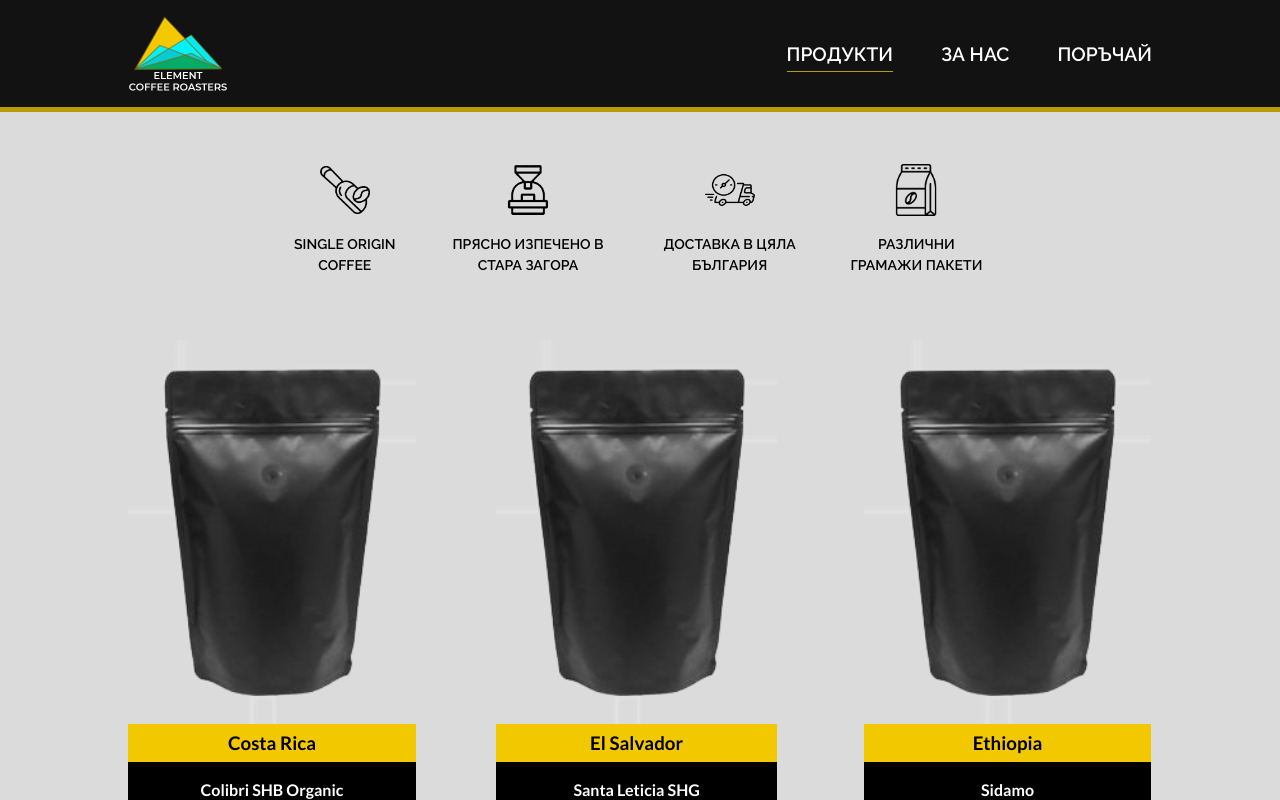
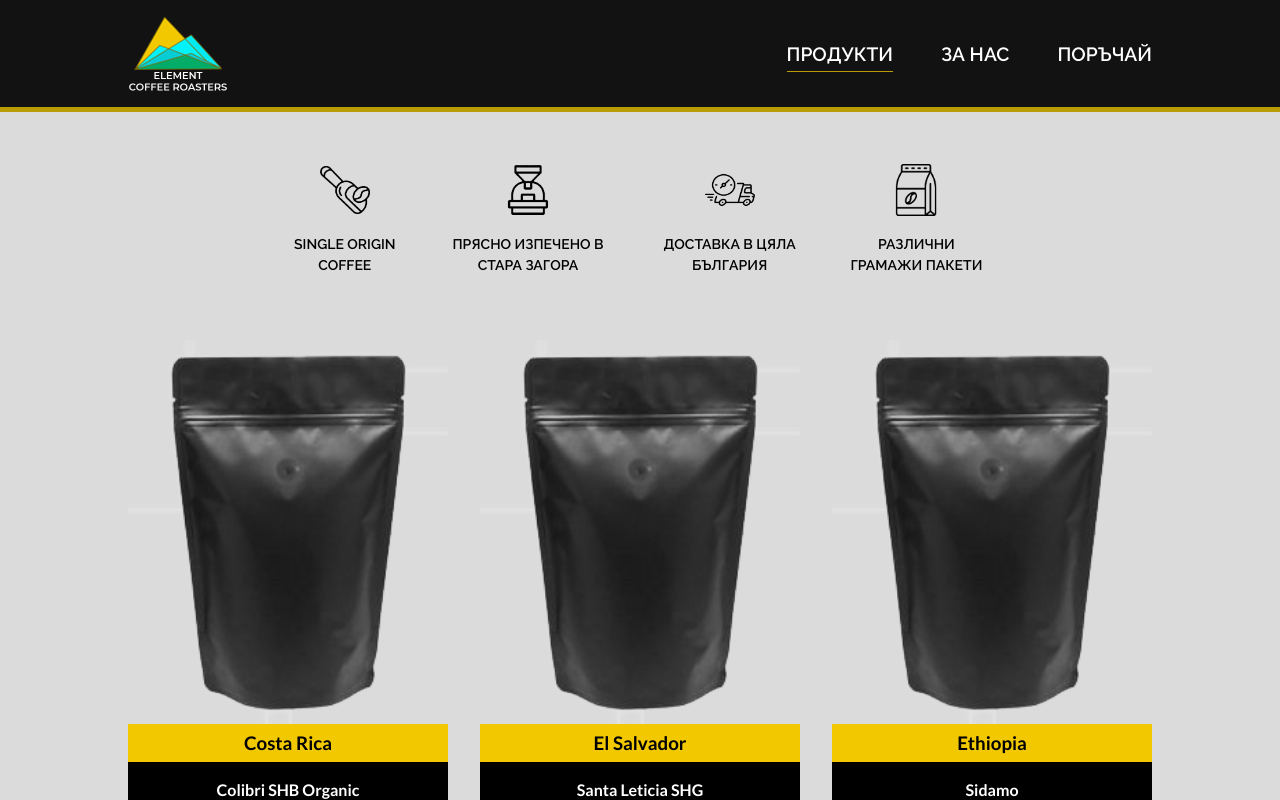
Before and after one commit to YanaAleksieva/element-coffee-roasters-web-app, a Next.js app: page /products in a window 1280 px wide. Shown: the top 800 px of the page. Built offline with nearby package versions, Linux system fonts and the light colour scheme.

Commit message:
🐛 fix issues with layout

```diff
--- a/components/products/product-item.module.css
+++ b/components/products/product-item.module.css
@@ -1,12 +1,10 @@
 .item {
   overflow: hidden;
   display: flex;
-  flex-wrap: wrap;
-  height: 40rem;
-  flex-grow: 1;
-  flex-shrink: 0;
-  flex-basis: 25%;
-  min-width: 268px;
+  flex-direction: column;
+  height: 640px;
+  width: 320px;
+  background: red;
 }
 
 .itemImg {
@@ -18,9 +16,9 @@
 
 .content {
   display: flex;
+  flex-grow: 1;
   flex-direction: column;
   text-align: center;
-  justify-content: center;
   background-color: black;
 }
 
--- a/components/products/product-item.tsx
+++ b/components/products/product-item.tsx
@@ -36,7 +36,6 @@
 
   return (
     <li className={classes.item}>
-      <div className={classes.wrapper}>
       <div className={classes.itemImg}>
         <Image
           src={"/" + image}
@@ -60,7 +59,6 @@
           <Button link={exploreLink}>Детайли за продукта</Button>
         </div>
       </div>
-      </div>
     </li>
   );
 };
--- a/components/products/product-list.module.css
+++ b/components/products/product-list.module.css
@@ -1,7 +1,7 @@
 .list {
   display: flex;
   flex-wrap: wrap;
-  gap: 5rem;
+  justify-content: space-between;
   width: 80%;
   margin: 0 auto;
 }
```
Lines whose indentation alone changed are shown as unchanged.
